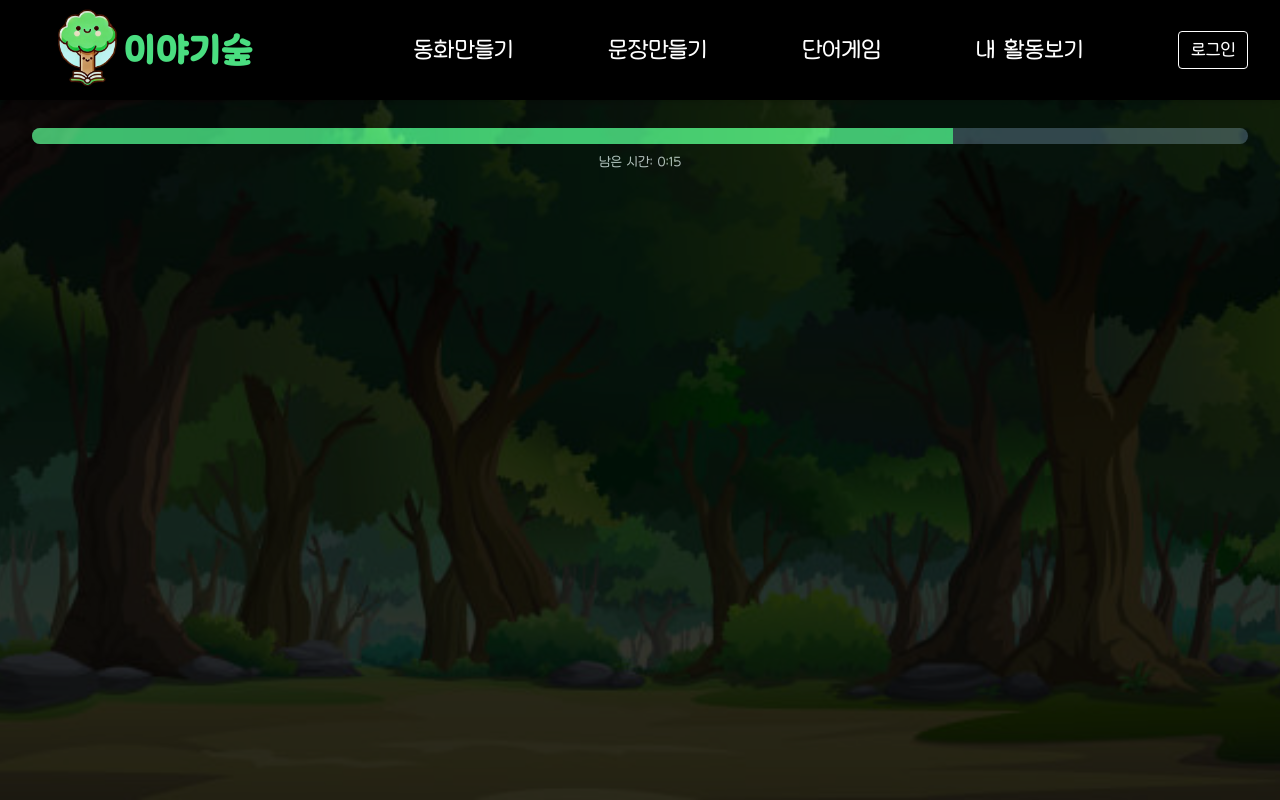
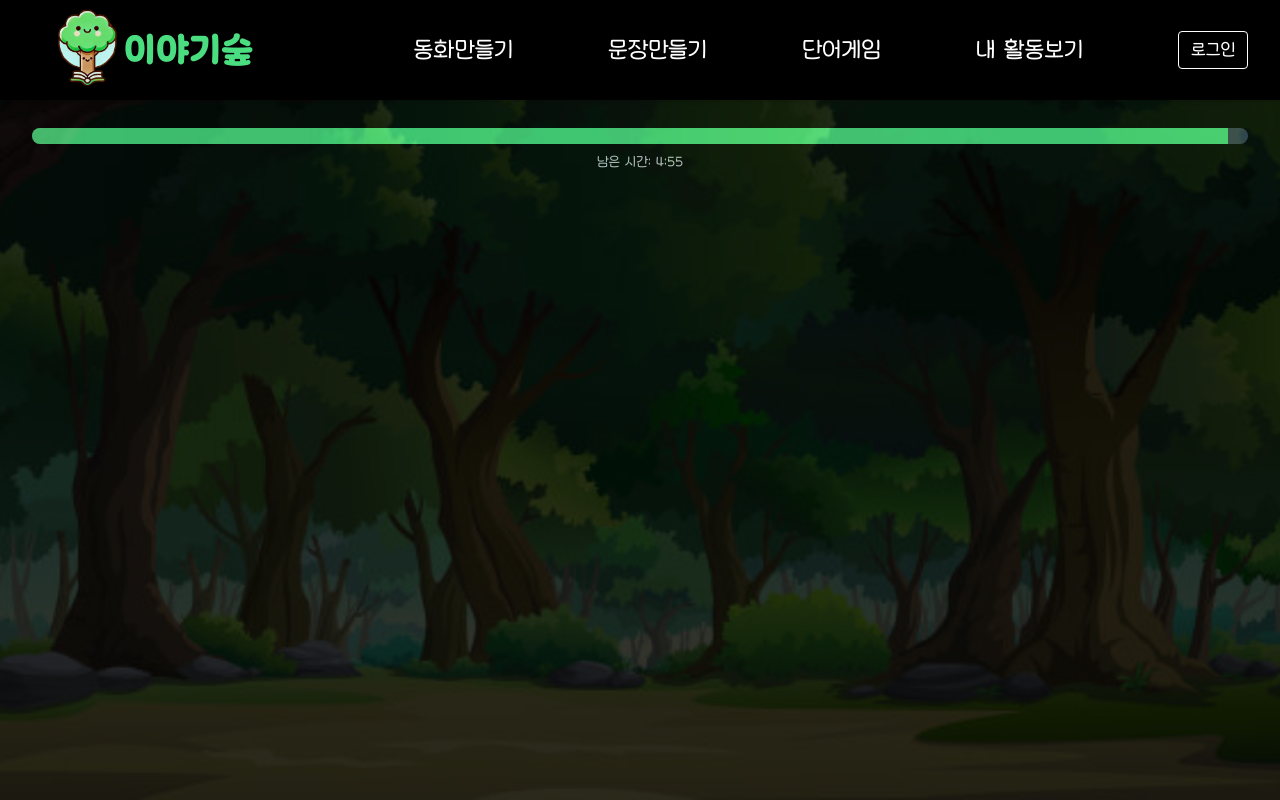
Before and after one commit to 2025-SPRING-CAU-CAPSTONE-DESIGN/Capstone-Front-End, a React (Vite) app: page /gamepage in a window 1280 px wide. Built offline with nearby package versions, Linux system fonts and the light colour scheme.

Commit message:
chore : api

```diff
--- a/src/components/GamePage.tsx
+++ b/src/components/GamePage.tsx
@@ -3,7 +3,7 @@ import forestBg from "../assets/forest_bg2.jpg";
 import stone from "../assets/stone.png";
 import { useSearchParams } from "react-router-dom";
 
-const TOTAL_TIME = 20;
+const TOTAL_TIME = 300;
 
 type WordItem = {
   word: string;
--- a/src/components/StoryPage.tsx
+++ b/src/components/StoryPage.tsx
@@ -12,7 +12,7 @@ const StoryPage = () => {
   const [isSaving, setIsSaving] = useState(false);
   const [title, setTitle] = useState(""); // 사용자가 직접 제목을 입력하거나 자동 생성 가능
   const [showModal, setShowModal] = useState(false);
-  const address = "https://90b8-165-194-17-158.ngrok-free.app/";
+  const address = import.meta.env.VITE_API_URL;
   const [storynum, setStorynum] = useState(1204);
 
   useEffect(() => {
```
Also changed, not shown: 1 other file (tests, documents, lock files or other folders).
